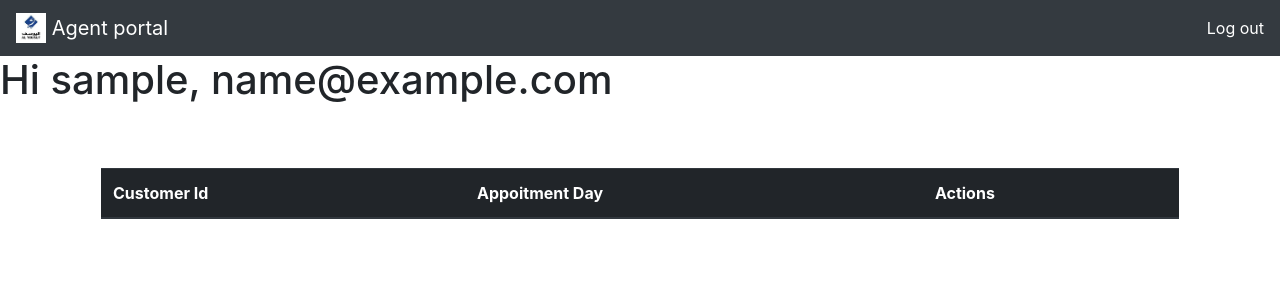
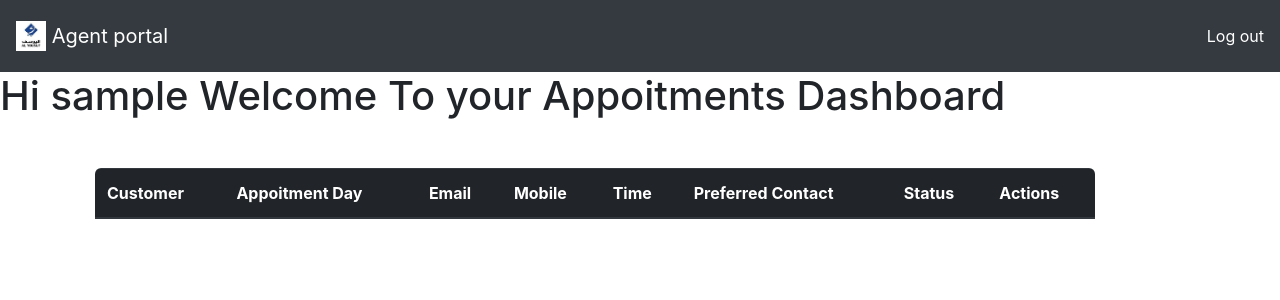
Before and after one commit to Suhail270/Appointment-Scheduling, a Django app: page / in a window 1280 px wide. Shown: the top 300 px of the page. Run offline with Django 4.2, Linux system fonts and the light colour scheme; the visitor is signed in with stand-in values (Sample User, id 1); data that the repository does not hold is empty; some libraries are stand-ins or nearby versions.

Commit message:
Added updated API info and fixed some table issues

```diff
--- a/aptBooking/templates/base.html
+++ b/aptBooking/templates/base.html
@@ -14,7 +14,7 @@
 </head>
 <body>
   <main>
-    <nav class="navbar navbar-dark bg-dark">
+    <nav class="navbar navbar-dark bg-dark py-3">
       <a class="navbar-brand" href="{% url 'logout' %}">
 
         <img src="alyousuf.png" width="30" height="30" class="d-inline-block align-top" alt="Alyousuf">
--- a/aptBooking/templates/dashboard.html
+++ b/aptBooking/templates/dashboard.html
@@ -5,17 +5,32 @@
 {% block content %}
     {%comment%} Checks if use is logged in  {%endcomment%}
     {% if user.is_authenticated %}
-
+      <style>
+       .tbl-container {
+        width: 1000px;
+        margin-top: 10px;
+        margin-left: 10px;
+      }
+      .bdr {
+        border-radius: 6px;
+        overflow: hidden;
+      }
+      </style>
       <h1>
-        Hi {{ user.username }}, {{ user.email }}
+        Hi {{ user.username }} Welcome To your Appoitments Dashboard
       </h1>
       <div class="container my-5">
-      <div class="shadow-lg p-3 mb-5 bg-white rounded">
-        <table class="table table-striped ">
+      <div class="tbl-container bdr">
+        <table class="table table-striped  ">
           <thead class="thead-dark">
             <tr>
-                <th scope="col">Customer Id</th>
+                <th scope="col">Customer</th>
                 <th scope="col">Appoitment Day</th>
+                <th scope="col">Email</th>
+                <th scope="col">Mobile</th>
+                <th scope="col">Time</th>
+                <th scope="col">Preferred Contact</th>
+                <th scope="col">Status</th>
                 <th scope="col">Actions</th>
             </tr>
           </thead>
@@ -37,8 +52,14 @@
           data.forEach(appoitment=> {
             console.log(data)
             const markup = `<tr>
-                            <td>${appoitment.customer_id}</td>
+
+                            <td>${appoitment.customer}</td>
                             <td>${appoitment.day}</td>
+                            <td>${appoitment.email}</td>
+                            <td>${appoitment.mobile}</td>
+                            <td>${appoitment.time}</td>
+                            <td>${appoitment.preferred_contact_method}</td>
+                            <td>${appoitment.status}</td>
                             <td><button type="submit" class="btn btn-primary">Appoitment Complete</button> <button type="submit" class="btn btn-danger">Cancel Appoitment</button></td>
                             </tr>`
             document.querySelector('tbody').insertAdjacentHTML('beforeend',markup)
```
